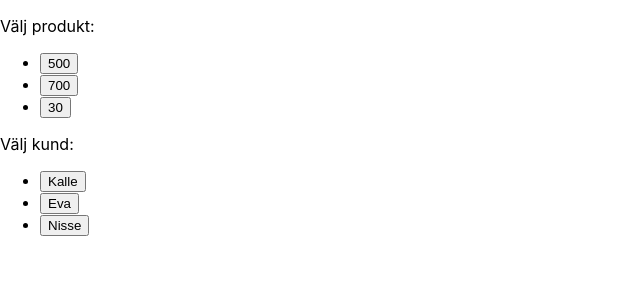
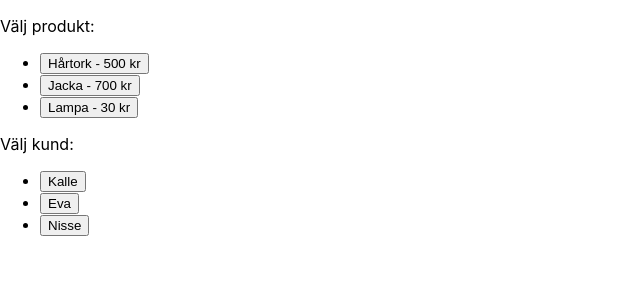
Before and after one commit to JohanCodeForFun/react-ts-demo231204, a React (Create React App) app: page / in a window 1280 px wide. Shown: the top 300 px of the page, without its empty margins (0-640 px from the left). Built offline with nearby package versions, Linux system fonts and the light colour scheme.

Commit message:
Add renderButtonText

```diff
--- a/src/App.tsx
+++ b/src/App.tsx
@@ -47,7 +47,7 @@ const App = () => {
     }
   ]
 
-  const items: Product[] = [
+  const products: Product[] = [
     {
       id: 2,
       title: "Hårtork",
@@ -69,15 +69,15 @@ const App = () => {
     <>
       <p>Välj produkt:</p>
       <ListSelect
-        items={items}
+        items={products}
         onClickItem={(item) => console.log('Du klickade på', item)}
-        displayAttribute={'price' as keyof Product}
+        renderButtonText={(item) => `${item.title} - ${item.price} kr`}
         />
       <p>Välj kund:</p>
       <ListSelect
         items={customers}
         onClickItem={(item) => console.log('Du valde en kund:', item)}
-        displayAttribute={'name' as keyof Customer}
+        renderButtonText={(item) => item.name}
         />
     </>
   )
--- a/src/ListSelect.tsx
+++ b/src/ListSelect.tsx
@@ -2,14 +2,14 @@
 type ListSelectProps<T> = {
     items: T[],
     onClickItem: (item: T) => void;
-    displayAttribute: keyof T;
+    renderButtonText: (item: T) => string;
 }
 
-export const ListSelect = <T extends unknown>({ items, onClickItem, displayAttribute }: ListSelectProps<T>) => {
+export const ListSelect = <T extends unknown>({ items, onClickItem, renderButtonText }: ListSelectProps<T>) => {
     return (<ul>
         {items.map((item, index) => (
             <li>
-                <button onClick={() => onClickItem(item)}>{item[displayAttribute] as string}</button>
+                <button onClick={() => onClickItem(item)}>{renderButtonText(item)}</button>
             </li>
         ))}
     </ul>);
```
